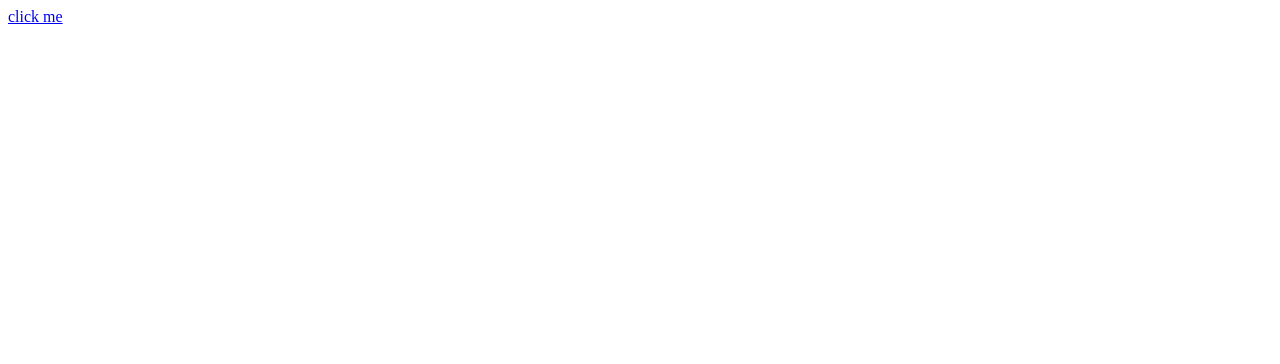
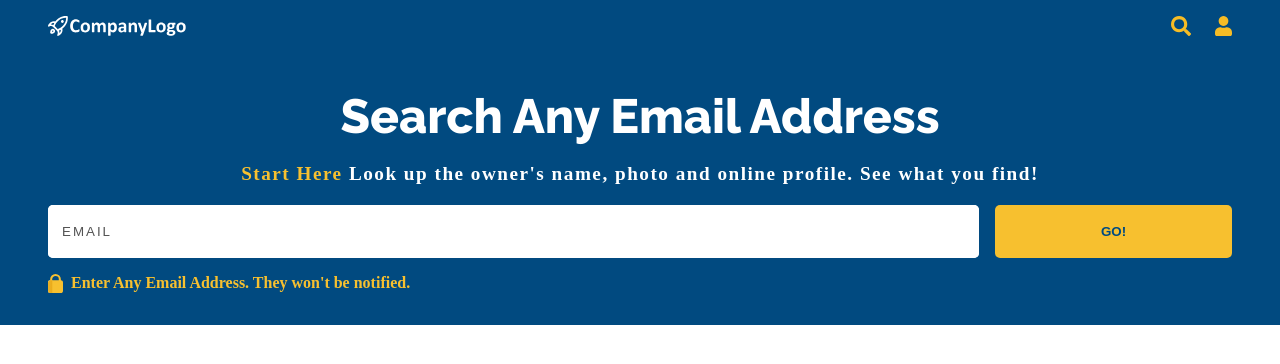
Before and after one commit to NexFlare/BeenVerified, a PHP site: page / in a window 1280 px wide. Before the commit the part shown is almost empty. Shown: the top 364 px of the page. Run offline with PHP 8.4, Linux system fonts and the light colour scheme.

Commit message:
Header css implemented

```diff
--- a/index.html
+++ b/index.html
@@ -1,11 +1,71 @@
 <!DOCTYPE html>
 <html lang="en">
-<head>
-    <meta charset="UTF-8">
-    <meta name="viewport" content="width=device-width, initial-scale=1.0">
+  <head>
+    <meta charset="UTF-8" />
+    <meta name="viewport" content="width=device-width, initial-scale=1.0" />
+    <link rel="stylesheet" href="./stylesheet/index.css" />
+    <link
+      href="https://fonts.googleapis.com/css2?family=Raleway:wght@800&display=swap"
+      rel="stylesheet"
+    />
     <title>Been Verified</title>
-</head>
-<body>
-    <a href="/detail.html">click me</a>
-</body>
+  </head>
+  <body>
+    <nav class="bg-b">
+      <div class="root-container hor-center">
+        <ul class="nav-list d-flex">
+          <li>
+            <img
+              class="nav-link-icon"
+              src="./assets/SVGs/Logo.svg"
+              alt="logo"
+            />
+          </li>
+          <li class="nav-right">
+            <img
+              class="nav-link-icon"
+              src="./assets/SVGs/icn_search.svg"
+              alt="search"
+            />
+          </li>
+          <li>
+            <img
+              class="nav-link-icon"
+              src="./assets/SVGs/icn_person.svg"
+              alt="person"
+            />
+          </li>
+        </ul>
+      </div>
+    </nav>
+    <header class="bg-b">
+      <div class="root-container hor-center">
+        <div class="header-detail">
+          <div class="heading w tac">
+            Search Any Email Address
+          </div>
+          <div class="sub-heading tac">
+            <span class="y">Start Here </span>
+            <span class="w"
+              >Look up the owner's name, photo and online profile. See what you
+              find!</span
+            >
+          </div>
+          <div class="search-container d-flex">
+            <div class="search-input-container">
+              <input type="text" class="input-root" placeholder="EMAIL" />
+            </div>
+            <button class="search-button-container b">go!</button>
+          </div>
+
+          <div class="d-flex decleration">
+            <img src="./assets/SVGs/lock.svg" alt="lock" />
+            <span class="y"
+              >Enter Any Email Address. They won't be notified.</span
+            >
+          </div>
+        </div>
+      </div>
+    </header>
+  </body>
 </html>
--- a/stylesheet/index.css
+++ b/stylesheet/index.css
@@ -1,5 +1,159 @@
-*{
-    margin: 0;
-    padding: 0;
-    box-sizing: border-box;
+* {
+  margin: 0;
+  padding: 0;
+  box-sizing: border-box;
 }
+
+header {
+  min-height: 30vh;
+}
+
+.root-container {
+  max-width: 1200px;
+  padding: 0 0.5rem;
+}
+
+.hor-center {
+  margin: 0 auto;
+}
+
+nav {
+  padding: 1rem 0;
+}
+
+.d-flex {
+  display: flex;
+  display: -webkit-flex;
+  display: -ms-flexbox;
+}
+
+.nav-list {
+  list-style: none;
+  align-items: center;
+}
+
+.nav-list > .nav-right {
+  margin-left: auto;
+}
+
+.nav-link-icon {
+  height: 20px;
+  cursor: pointer;
+}
+
+.nav-list > li + li {
+  margin-left: 1.5rem;
+}
+
+.sample {
+  min-height: 20vh;
+  background: salmon;
+}
+
+.tac {
+  text-align: center;
+}
+
+.heading {
+  font-size: 3rem;
+  font-weight: bold;
+  font-family: "Raleway", sans-serif;
+}
+
+.header-detail {
+  padding: 2rem 0;
+}
+
+.header-detail > * + * {
+  margin-top: 1rem;
+}
+
+.sub-heading {
+  font-size: 1.2rem;
+  font-weight: 600;
+  letter-spacing: 1.5px;
+  line-height: 1.5;
+}
+
+.search-container {
+  justify-content: center;
+}
+
+.search-container > * + * {
+  margin-left: 1rem;
+}
+
+.search-input-container {
+  flex: 1 1 45%;
+  background: white;
+  display: inline-flex;
+  align-items: center;
+  border-radius: 5px;
+}
+
+input:focus {
+  outline: orange;
+}
+
+.search-button-container {
+  flex: 0 1 20%;
+  background: rgb(247, 192, 47);
+  text-transform: uppercase;
+  border: 0;
+  font-weight: bold;
+}
+
+.search-input-container,
+.search-button-container {
+  border-radius: 5px;
+}
+
+.input-root {
+  border: 0;
+  border-radius: 5px;
+  padding: 18.5px 14px;
+  box-sizing: content-box;
+  width: 100%;
+  height: 1.1876em;
+}
+
+.decleration {
+  font-weight: bold;
+}
+
+.decleration > * + * {
+  margin-left: 0.5rem;
+}
+
+.w {
+  color: white;
+}
+
+.y {
+  color: rgb(247, 192, 47);
+}
+
+.bg-b {
+  background: rgb(1, 74, 128);
+}
+
+.b {
+  color: rgb(1, 74, 128);
+}
+
+::-webkit-input-placeholder {
+  /* Edge */
+  color: #535353;
+  letter-spacing: 2px;
+}
+
+:-ms-input-placeholder {
+  /* Internet Explorer 10-11 */
+  color: #535353;
+  letter-spacing: 2px;
+}
+
+::placeholder {
+  color: #535353;
+  letter-spacing: 2px;
+}
```
Also changed, not shown: assets/PNGs/Logo@2x.png (added), assets/PNGs/icn_person@2x.png (added), assets/PNGs/icn_search@2x.png (added), assets/PNGs/lock@2x.png (added), assets/SVGs/Logo.svg (added), assets/SVGs/icn_person.svg (added), assets/SVGs/icn_search.svg (added), assets/SVGs/lock.svg (added), 2 other files.
